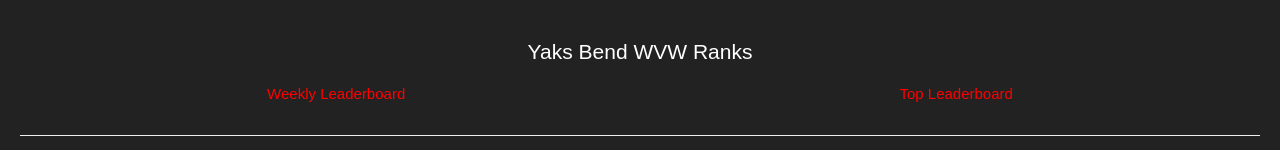
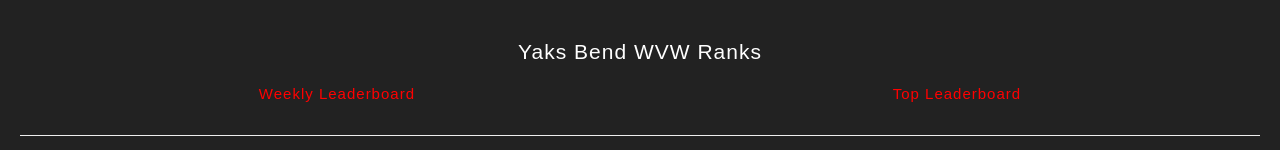
Before and after one commit to chrisivey01/gw2-killboard, a React (Create React App) app: page / in a window 1280 px wide. Shown: the top 154 px of the page. Built offline with nearby package versions, Linux system fonts and the light colour scheme; no server answers; grey boxes are pictures that could not be loaded.

Commit message:
css changes

```diff
--- a/src/App.css
+++ b/src/App.css
@@ -19,6 +19,7 @@
 
 .App-title {
     font-size: 1.5em;
+    letter-spacing: 1px;
 
 }
 
@@ -55,6 +56,7 @@
 .routesContainer .boards{
     background-color: transparent;
     border: none;
+    letter-spacing: 1px;
     margin: 10px;
     color:red;
     font-size:15px;
```
Lines whose indentation alone changed are shown as unchanged.
